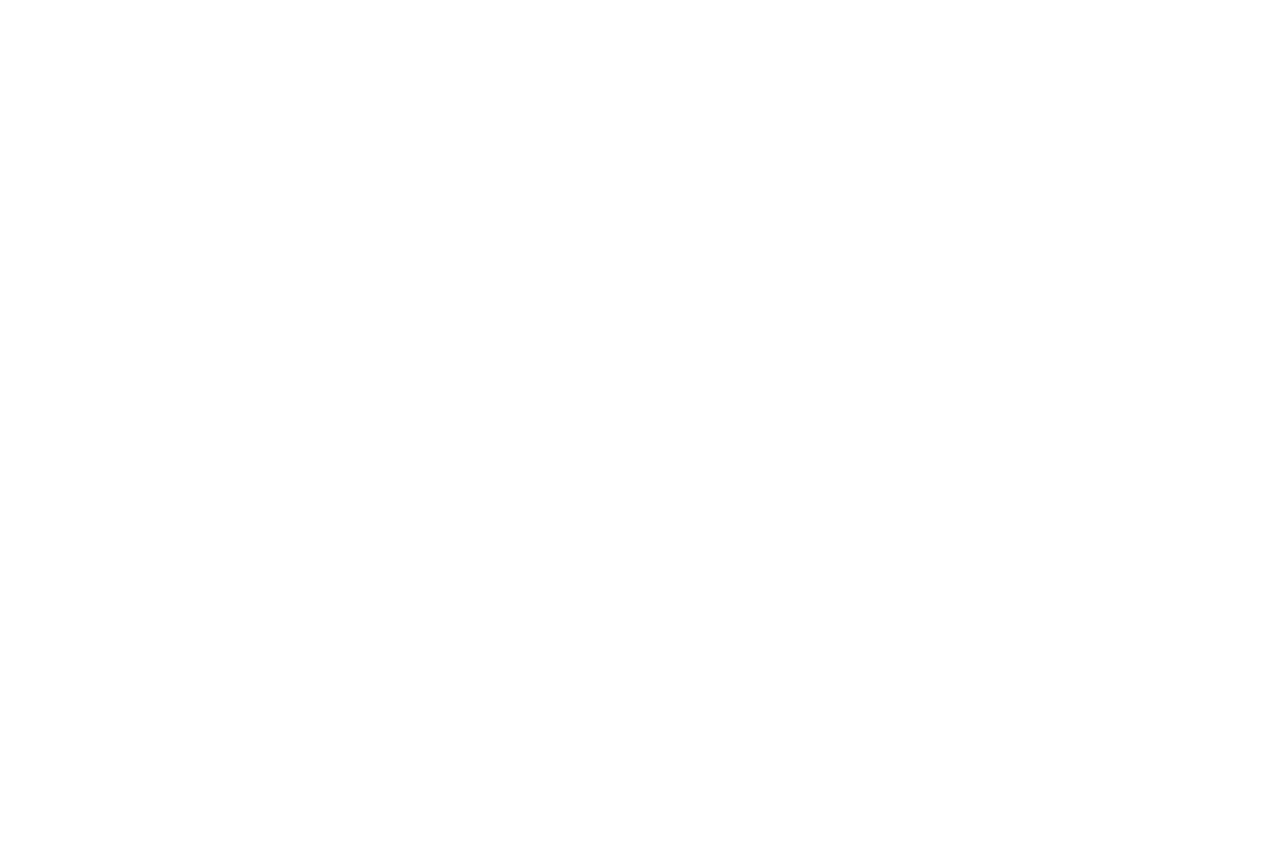
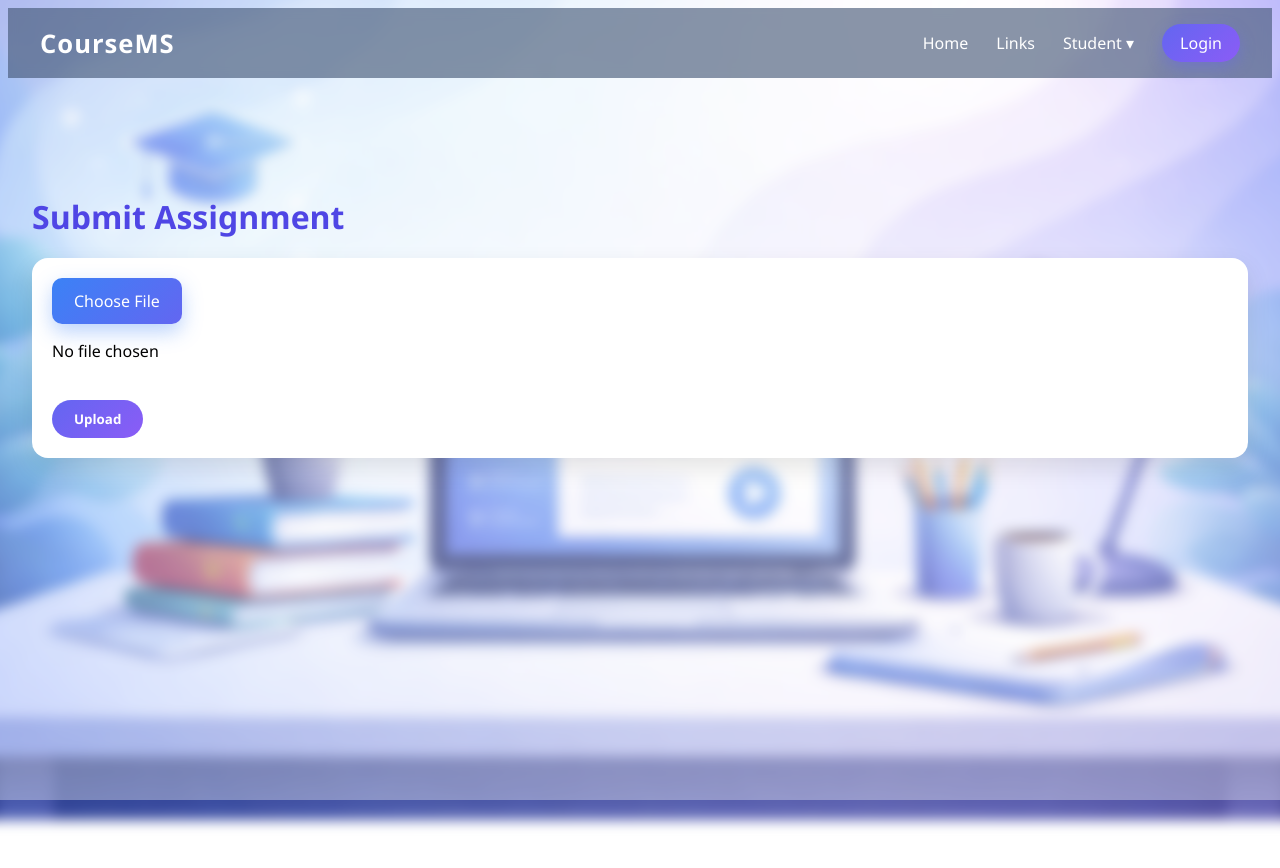
Before and after one commit to raghavendra-kumar04/academic-course-management-system, a React (Vite) app in the folder Frontend/: page /student/submit in a window 1280 px wide. Before the commit this address had no page. Shown: the top 868 px of the page. Before the commit the page ends 800 px from the top, so only its background shows below. Built offline with nearby package versions, Linux system fonts and the light colour scheme.

Commit message:
Added student Page

```diff
--- a/Frontend/src/App.jsx
+++ b/Frontend/src/App.jsx
@@ -3,6 +3,11 @@ import Home from "./Pages/Home";
 import Login from "./Pages/auth/Login";
 import Register from "./Pages/auth/Register";
 import ForgotPassword from "./Pages/auth/ForgotPassword";
+import StudentDashboard from "./Pages/student/StudentDashboard";
+import MyCourses from "./Pages/student/MyCourses";
+import Assignments from "./Pages/student/Assignments";
+import SubmitAssignment from "./Pages/student/SubmitAssignment";
+import Grades from "./Pages/student/Grades";
 
 function App() {
   return (
@@ -12,6 +17,11 @@ function App() {
       <Route path="/login" element={<Login />} />
       <Route path="/register" element={<Register />} />
       <Route path="/forgot-password" element={<ForgotPassword />} />
+      <Route path="/student/dashboard" element={<StudentDashboard />} />
+      <Route path="/student/courses" element={<MyCourses />} />
+      <Route path="/student/assignments" element={<Assignments />} />
+      <Route path="/student/submit" element={<SubmitAssignment />} />
+      <Route path="/student/grades" element={<Grades />} />
     </Routes>
     </BrowserRouter>
   );
--- /dev/null
+++ b/Frontend/src/Pages/student/Assignments.jsx
@@ -0,0 +1,37 @@
+import Navbar from "../../components/common/Navbar";
+import { Link } from "react-router-dom";
+import "./student.css";
+
+export default function Assignments() {
+  return (
+    <>
+      <Navbar />
+      <div className="student-page">
+        <h2 className="student-header">Assignments</h2>
+
+        <table className="table">
+          <thead>
+            <tr>
+              <th>Subject</th>
+              <th>Deadline</th>
+              <th>Status</th>
+              <th>Action</th>
+            </tr>
+          </thead>
+          <tbody>
+            <tr>
+              <td>DBMS</td>
+              <td>20 Feb</td>
+              <td>Pending</td>
+              <td>
+                <Link to="/student/submit">
+                  <button className="btn btn-primary">Submit</button>
+                </Link>
+              </td>
+            </tr>
+          </tbody>
+        </table>
+      </div>
+    </>
+  );
+}
--- /dev/null
+++ b/Frontend/src/Pages/student/Grades.jsx
@@ -0,0 +1,32 @@
+import Navbar from "../../components/common/Navbar";
+import "./student.css";
+
+export default function Grades() {
+  return (
+    <>
+      <Navbar />
+      <div className="student-page">
+        <h2 className="student-header">Grades</h2>
+
+        <table className="table">
+          <thead>
+            <tr>
+              <th>Course</th>
+              <th>Grade</th>
+            </tr>
+          </thead>
+          <tbody>
+            <tr>
+              <td>DBMS</td>
+              <td>A</td>
+            </tr>
+            <tr>
+              <td>ML</td>
+              <td>B+</td>
+            </tr>
+          </tbody>
+        </table>
+      </div>
+    </>
+  );
+}
--- /dev/null
+++ b/Frontend/src/Pages/student/MyCourses.jsx
@@ -0,0 +1,23 @@
+import Navbar from "../../components/common/Navbar";
+import "./student.css";
+
+export default function MyCourses() {
+  return (
+    <>
+      <Navbar />
+      <div className="student-page">
+        <h2 className="student-header">My Courses</h2>
+
+        <div className="card-grid">
+          {["DBMS", "OS", "ML", "Web Dev"].map(course => (
+            <div className="card" key={course}>
+              <h3>{course}</h3>
+              <p>Instructor: Faculty Name</p>
+              <button className="btn btn-primary">View Course</button>
+            </div>
+          ))}
+        </div>
+      </div>
+    </>
+  );
+}
--- a/Frontend/src/Pages/student/StudentDashboard.jsx
+++ b/Frontend/src/Pages/student/StudentDashboard.jsx
@@ -1,9 +1,28 @@
-import React from 'react'
+import Navbar from "../../components/common/Navbar";
+import "./student.css";
 
-const StudentDashboard = () => {
+export default function StudentDashboard() {
   return (
-    <div>StudentDashboard</div>
-  )
+    <>
+      <Navbar />
+      <div className="student-page">
+        <h2 className="student-header">Student Dashboard</h2>
+
+        <div className="card-grid">
+          <div className="card">
+            <h3>📚 Enrolled Courses</h3>
+            <p>6 Active Courses</p>
+          </div>
+          <div className="card">
+            <h3>📝 Assignments</h3>
+            <p>3 Pending</p>
+          </div>
+          <div className="card">
+            <h3>📊 Average Grade</h3>
+            <p>82%</p>
+          </div>
+        </div>
+      </div>
+    </>
+  );
 }
-
-export default StudentDashboard
--- /dev/null
+++ b/Frontend/src/Pages/student/SubmitAssignment.jsx
@@ -0,0 +1,31 @@
+import { useState } from "react";
+import Navbar from "../../components/common/Navbar";
+import "./student.css";
+
+export default function SubmitAssignment() {
+    const [fileName, setFileName] = useState("No file chosen");
+
+    const handleFile = (e) => {
+        if (e.target.files && e.target.files.length > 0) {
+            setFileName(e.target.files[0].name);
+        }
+    };
+  return (
+    <>
+      <Navbar />
+        <div className="student-page">
+            <h2 className="student-header">Submit Assignment</h2>
+
+            <div className="card">
+                <input type="file" id="file" onChange={handleFile} hidden />
+                <label htmlFor="file" className="file-upload">
+                    Choose File
+                </label>
+                <p className="file-name">{fileName}</p>
+                <br />
+                <button className="btn btn-primary">Upload</button>
+            </div>
+        </div>
+    </>
+  );
+}
--- /dev/null
+++ b/Frontend/src/Pages/student/student.css
@@ -0,0 +1,194 @@
+/* src/pages/student/student.css */
+
+.student-page {
+  position: relative;
+  z-index: 0;
+  min-height: 100vh;
+  padding: 90px 24px 24px;
+  overflow-x: hidden;
+}
+
+/* Fixed blurred background */
+.student-page::before {
+  content: "";
+  position: fixed;
+  inset: 0;
+  background: url("/student_background.png") center / cover no-repeat;
+  filter: blur(6px);
+  transform: scale(1.05);
+  z-index: -2;
+}
+
+/* Light overlay for readability */
+.student-page::after {
+  content: "";
+  position: fixed;
+  inset: 0;
+  background: rgba(255, 255, 255, 0.35);
+  z-index: -1;
+}
+
+.student-page > * {
+  position: relative;
+  z-index: 1;
+}
+
+.student-header {
+  font-size: 2rem;
+  font-weight: 700;
+  color: #4f46e5;
+  margin-bottom: 20px;
+}
+
+/* Card Layout */
+.card-grid {
+  display: grid;
+  grid-template-columns: repeat(auto-fit, minmax(260px, 1fr));
+  gap: 20px;
+}
+
+.card {
+  background: white;
+  padding: 20px;
+  border-radius: 16px;
+  box-shadow: 0 10px 25px rgba(0,0,0,0.1);
+  transition: 0.4s ease;
+  overflow-x: auto;
+}
+
+.card:hover {
+  transform: translateY(-6px);
+  box-shadow: 0 20px 40px rgba(79,70,229,0.25);
+}
+
+/* Buttons */
+.btn {
+  padding: 10px 22px;
+  border-radius: 20px;
+  border: none;
+  cursor: pointer;
+  font-weight: 600;
+  transition: 0.3s ease;
+}
+
+.btn-primary {
+  background: linear-gradient(135deg, #6366f1, #8b5cf6);
+  color: white;
+}
+
+.btn-primary:hover {
+  transform: scale(1.05);
+}
+
+/* Table */
+.table {
+  width: 100%;
+  border-collapse: collapse;
+}
+
+.table th, .table td {
+  padding: 12px;
+  text-align: left;
+}
+
+.table th {
+  background: #e0e7ff;
+  color: #3730a3;
+}
+
+.table tr:hover {
+  background: #eef2ff;
+}
+
+/* File Upload Styling */
+.file-upload {
+  display: inline-flex;
+  align-items: center;
+  justify-content: center;
+  padding: 12px 22px;
+  border-radius: 10px;
+  background: linear-gradient(135deg, #3b82f6, #6366f1);
+  color: #fff;
+  font-weight: 500;
+  cursor: pointer;
+  box-shadow: 0 8px 20px rgba(59,130,246,0.35);
+  transition: 0.25s ease;
+}
+
+.file-upload:hover {
+  transform: translateY(-2px);
+  box-shadow: 0 12px 28px rgba(99,102,241,0.45);
+}
+
+.file-upload input[type="file"] {
+  display: none;
+}
+
+/* Animation */
+@keyframes fadeIn {
+  from { opacity: 0; transform: translateY(30px); }
+  to   { opacity: 1; transform: translateY(0); }
+}
+/*
+For mobiles */
+@media (max-width: 480px) {
+
+  .student-page {
+    padding: 80px 14px 20px;
+  }
+
+  .student-header {
+    font-size: 1.5rem;
+    text-align: center;
+  }
+
+  .card {
+    padding: 16px;
+    border-radius: 14px;
+  }
+
+  .btn {
+    width: 100%;
+    padding: 12px;
+  }
+
+  .file-upload {
+    width: 100%;
+    text-align: center;
+  }
+
+  .table th,
+  .table td {
+    padding: 8px;
+    font-size: 0.85rem;
+  }
+}
+
+/* For Tablets */
+@media (max-width: 768px) {
+
+  .card-grid {
+    grid-template-columns: 1fr;
+  }
+
+  .student-header {
+    font-size: 1.7rem;
+  }
+
+  .btn {
+    font-size: 0.95rem;
+  }
+}
+
+/* For small laptops */
+@media (max-width: 1024px) {
+
+  .student-page {
+    padding-left: 20px;
+    padding-right: 20px;
+  }
+
+  .card-grid {
+    gap: 16px;
+  }
+}
--- a/Frontend/src/components/common/Navbar.jsx
+++ b/Frontend/src/components/common/Navbar.jsx
@@ -16,6 +16,19 @@ export default function Navbar() {
         <ul className="nav-links">
           <li><Link to="/">Home</Link></li>
           <li><Link to="/links">Links</Link></li>
+
+          {/* Student Dropdown */}
+          <li className="dropdown">
+            <span className="dropbtn">Student ▾</span>
+            <ul className="dropdown-content">
+              <li><Link to="/student/dashboard">Dashboard</Link></li>
+              <li><Link to="/student/courses">Courses</Link></li>
+              <li><Link to="/student/assignments">Assignments</Link></li>
+              <li><Link to="/student/submit">Submit</Link></li>
+              <li><Link to="/student/grades">Grades</Link></li>
+            </ul>
+          </li>
+
           <li><Link to="/login" className="nav-btn">Login</Link></li>
         </ul>
       </div>
--- a/Frontend/src/components/common/navbar.css
+++ b/Frontend/src/components/common/navbar.css
@@ -38,20 +38,24 @@
 /* Navigation */
 .nav-links {
   display: flex;
+  align-items: center;
   gap: 28px;
   list-style: none;
 }
 
-.nav-links a {
+.nav-links a,
+.dropbtn {
   color: #ffffff;
   text-decoration: none;
   font-weight: 500;
   position: relative;
   transition: 0.3s;
+  cursor: pointer;
 }
 
 /* Underline animation */
-.nav-links a::after {
+.nav-links a::after,
+.dropbtn::after {
   content: "";
   position: absolute;
   left: 0;
@@ -62,7 +66,8 @@
   transition: 0.3s;
 }
 
-.nav-links a:hover::after {
+.nav-links a:hover::after,
+.dropbtn:hover::after {
   width: 100%;
 }
 
@@ -79,9 +84,61 @@
   box-shadow: 0 10px 25px rgba(139,92,246,0.6);
 }
 
-/* Responsive */
+/* ---------------- DROPDOWN ---------------- */
+
+.dropdown {
+  position: relative;
+}
+
+.dropdown-content {
+  position: absolute;
+  top: 38px;
+  left: 0;
+  background: rgba(30, 41, 59, 0.95);
+  backdrop-filter: blur(6px);
+  border-radius: 10px;
+  min-width: 180px;
+  padding: 8px 0;
+  box-shadow: 0 10px 30px rgba(0,0,0,0.25);
+  opacity: 0;
+  visibility: hidden;
+  transform: translateY(10px);
+  transition: 0.25s ease;
+  z-index: 999;
+  list-style: none;
+}
+
+.dropdown-content li {
+  padding: 0;
+}
+
+.dropdown-content a {
+  padding: 10px 18px;
+  display: block;
+  color: #ffffff;
+  font-size: 0.95rem;
+}
+
+.dropdown-content a:hover {
+  background: rgba(255, 255, 255, 0.1);
+}
+
+/* Show dropdown on hover */
+.dropdown:hover .dropdown-content {
+  opacity: 1;
+  visibility: visible;
+  transform: translateY(0);
+}
+
+/* ---------------- Responsive ---------------- */
+
 @media (max-width: 768px) {
   .nav-links {
     gap: 16px;
   }
+
+  .dropdown-content {
+    left: auto;
+    right: 0;
+  }
 }
```
Also changed, not shown: Frontend/src/Pages/home.css (+65 -25 lines), Frontend/public/student_background.png (added).
